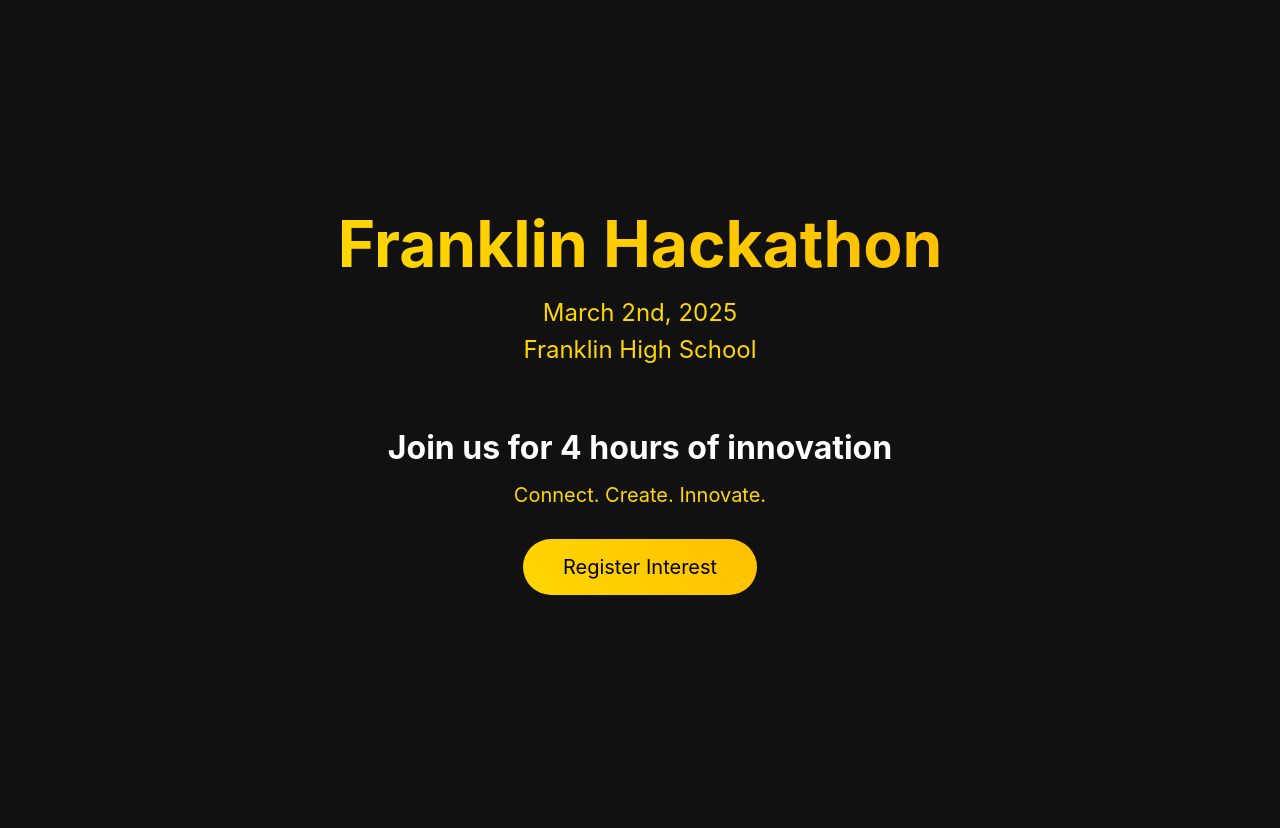
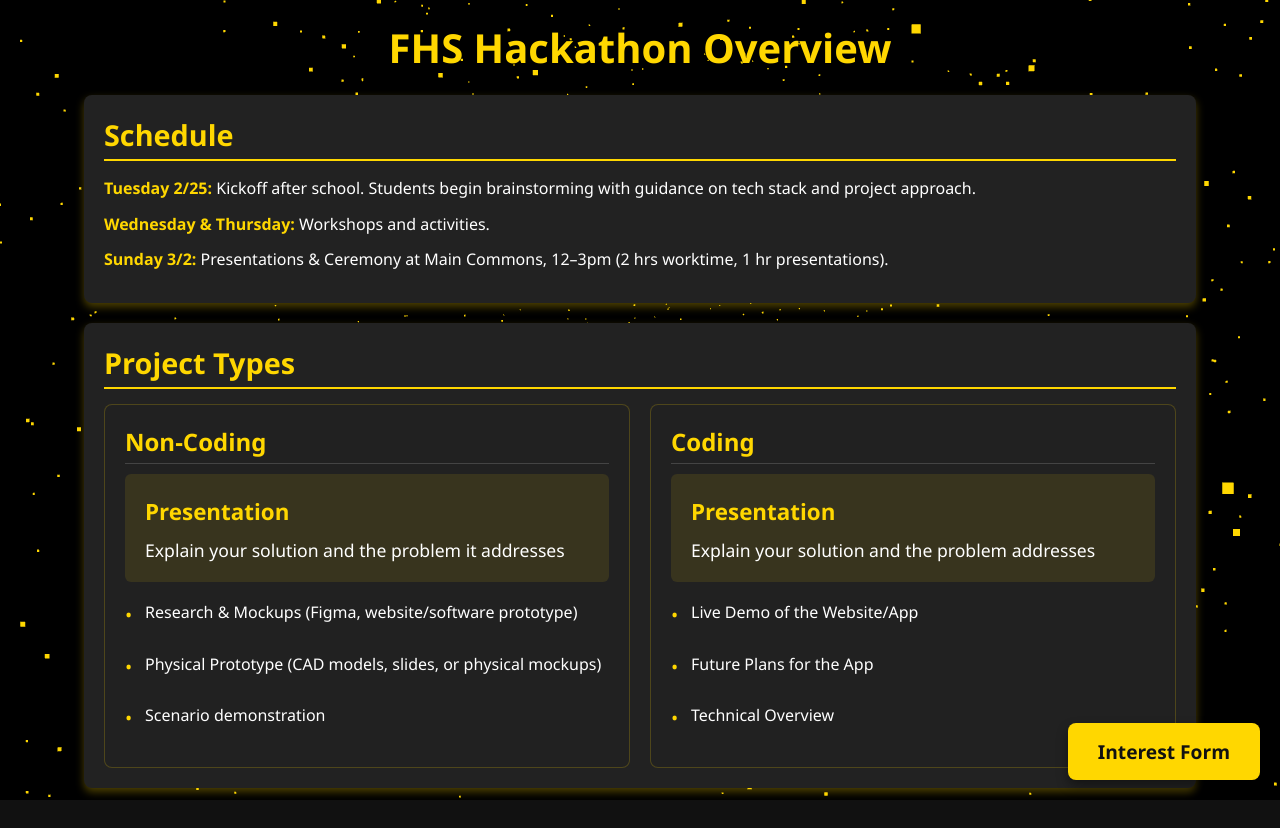
Before and after one commit to Kanwar-Ghuman/fhs-hackathon, a plain HTML site: page index.html in a window 1280 px wide. Before the commit the page ends 800 px from the top, so only its background shows below. Drawn offline with nearby package versions, Linux system fonts and the light colour scheme.

Commit message:
final website

```diff
--- a/index.html
+++ b/index.html
@@ -3,27 +3,82 @@
   <head>
     <meta charset="UTF-8" />
     <meta name="viewport" content="width=device-width, initial-scale=1.0" />
-    <title>Franklin Hackathon</title>
+    <title>FHS Hackathon</title>
     <link rel="stylesheet" href="style.css" />
   </head>
   <body>
     <div class="container">
-      <div class="header">
-        <h1>Franklin Hackathon</h1>
-        <p class="date">March 2nd, 2025</p>
-        <p class="location">Franklin High School</p>
-      </div>
-      <div class="main-content">
-        <h2>Join us for 4 hours of innovation</h2>
-        <p>Connect. Create. Innovate.</p>
+      <header>
+        <h1>FHS Hackathon Overview</h1>
+      </header>
+      <div class="content">
+        <section class="schedule card">
+          <h2>Schedule</h2>
+          <ul>
+            <li>
+              <strong>Tuesday 2/25:</strong> Kickoff after school. Students
+              begin brainstorming with guidance on tech stack and project
+              approach.
+            </li>
+            <li>
+              <strong>Wednesday &amp; Thursday:</strong> Workshops and
+              activities.
+            </li>
+            <li>
+              <strong>Sunday 3/2:</strong> Presentations &amp; Ceremony at Main
+              Commons, 12–3pm (2 hrs worktime, 1 hr presentations).
+            </li>
+          </ul>
+        </section>
+        <section class="project-types card">
+          <h2>Project Types</h2>
+          <div class="types">
+            <div class="noncoding">
+              <h3>Non-Coding</h3>
+              <ul>
+                <li class="project-item">
+                  <div class="item-title">Presentation</div>
+                  <div class="item-description">
+                    Explain your solution and the problem it addresses
+                  </div>
+                </li>
+                <li>
+                  Research &amp; Mockups (Figma, website/software prototype)
+                </li>
+                <li>
+                  Physical Prototype (CAD models, slides, or physical mockups)
+                </li>
+                <li>Scenario demonstration</li>
+              </ul>
+            </div>
+            <div class="coding">
+              <h3>Coding</h3>
+              <ul>
+                <li class="project-item">
+                  <div class="item-title">Presentation</div>
+                  <div class="item-description">
+                    Explain your solution and the problem addresses
+                  </div>
+                </li>
+                <li>Live Demo of the Website/App</li>
+                <li>Future Plans for the App</li>
+                <li>Technical Overview</li>
+              </ul>
+            </div>
+          </div>
+        </section>
+
         <a
-          href="https://forms.google.com/your-form-link"
+          href="https://docs.google.com/forms/d/e/1FAIpLzr3xymabEmBdTWaXVnvjHk1Ldxr4URASSs7tsJfrNng/viewform?usp=header"
           class="cta-button"
           target="_blank"
-          >Register Interest</a
+          >Interest Form</a
         >
       </div>
     </div>
+
+    <!-- Include Three.js -->
+    <script src="https://cdnjs.cloudflare.com/ajax/libs/three.js/r128/three.min.js"></script>
     <script src="script.js"></script>
   </body>
 </html>
--- a/script.js
+++ b/script.js
@@ -1,11 +1,76 @@
-document.addEventListener("DOMContentLoaded", function () {
-  // Add smooth scroll behavior
-  document.querySelectorAll('a[href^="#"]').forEach((anchor) => {
-    anchor.addEventListener("click", function (e) {
-      e.preventDefault();
-      document.querySelector(this.getAttribute("href")).scrollIntoView({
-        behavior: "smooth",
-      });
-    });
-  });
+const scene = new THREE.Scene();
+const camera = new THREE.PerspectiveCamera(
+  75,
+  window.innerWidth / window.innerHeight,
+  0.1,
+  1000
+);
+camera.position.z = 1;
+
+const renderer = new THREE.WebGLRenderer({ antialias: true });
+renderer.setSize(window.innerWidth, window.innerHeight);
+
+renderer.domElement.style.position = "absolute";
+renderer.domElement.style.top = "0";
+renderer.domElement.style.left = "0";
+renderer.domElement.style.zIndex = "0";
+
+document.body.appendChild(renderer.domElement);
+
+function randomInSphere(count, radius) {
+  const positions = new Float32Array(count * 3);
+  for (let i = 0; i < count; i++) {
+    const u = Math.random();
+    const v = Math.random();
+    const theta = 2 * Math.PI * u;
+    const phi = Math.acos(2 * v - 1);
+    const r = radius * Math.cbrt(Math.random());
+    const sinPhi = Math.sin(phi);
+    const x = r * sinPhi * Math.cos(theta);
+    const y = r * sinPhi * Math.sin(theta);
+    const z = r * Math.cos(phi);
+    positions[i * 3] = x;
+    positions[i * 3 + 1] = y;
+    positions[i * 3 + 2] = z;
+  }
+  return positions;
+}
+
+// Reduce the number of stars
+const count = 2000; // Reduced from 5000
+const radius = 1.2;
+const positions = randomInSphere(count, radius);
+
+const geometry = new THREE.BufferGeometry();
+geometry.setAttribute("position", new THREE.BufferAttribute(positions, 3));
+
+// Set the star color to yellow
+const material = new THREE.PointsMaterial({
+  color: "#ffd700", // Yellow color
+  size: 0.005,
+  transparent: true,
+  sizeAttenuation: true,
+  depthWrite: false,
 });
+
+const points = new THREE.Points(geometry, material);
+points.rotation.z = Math.PI / 4;
+scene.add(points);
+
+window.addEventListener("resize", () => {
+  const width = window.innerWidth;
+  const height = window.innerHeight;
+  renderer.setSize(width, height);
+  camera.aspect = width / height;
+  camera.updateProjectionMatrix();
+});
+
+const clock = new THREE.Clock();
+function animate() {
+  requestAnimationFrame(animate);
+  const delta = clock.getDelta();
+  points.rotation.x -= delta / 10;
+  points.rotation.y -= delta / 15;
+  renderer.render(scene, camera);
+}
+animate();
--- a/style.css
+++ b/style.css
@@ -1,3 +1,4 @@
+/* Reset and Base Styles */
 * {
   margin: 0;
   padding: 0;
@@ -5,65 +6,146 @@
 }
 
 body {
-  font-family: -apple-system, BlinkMacSystemFont, "Segoe UI", Roboto, Oxygen,
-    Ubuntu, Cantarell, sans-serif;
-  background: #111111;
-  color: white;
-  min-height: 100vh;
-  display: flex;
-  align-items: center;
-  justify-content: center;
+  font-family: "Segoe UI", Tahoma, Geneva, Verdana, sans-serif;
+  background: #111; /* Dark background */
+  color: #fff;
+  overflow: auto;
+  position: relative;
 }
 
 .container {
-  text-align: center;
-  padding: 2rem;
-  max-width: 800px;
+  position: relative;
+  z-index: 1; /* Ensure content is above the canvas */
+  width: 90%;
+  max-width: 1200px;
+  padding: 20px;
+  margin: 0 auto;
 }
 
-.header h1 {
-  font-size: 4rem;
-  margin-bottom: 1rem;
-  background: linear-gradient(45deg, #ffd700, #ffc000);
-  -webkit-background-clip: text;
-  -webkit-text-fill-color: transparent;
+/* Header */
+header {
+  text-align: center;
+  margin-bottom: 20px;
 }
 
-.date,
-.location {
-  font-size: 1.5rem;
-  margin-bottom: 0.5rem;
+header h1 {
+  font-size: 2.5rem;
   color: #ffd700;
 }
 
-.main-content {
-  margin-top: 4rem;
+/* Card Styles */
+.card {
+  background: #222;
+  border-radius: 8px;
+  box-shadow: 0 4px 8px rgba(255, 215, 0, 0.3);
+  padding: 20px;
+  margin-bottom: 20px;
 }
 
-.main-content h2 {
-  font-size: 2rem;
-  margin-bottom: 1rem;
-  color: #ffffff;
+.card h2 {
+  font-size: 1.8rem;
+  margin-bottom: 15px;
+  color: #ffd700;
+  border-bottom: 2px solid #ffd700;
+  padding-bottom: 5px;
 }
 
-.main-content p {
-  font-size: 1.25rem;
-  margin-bottom: 2rem;
+.card ul {
+  list-style: none;
+  padding-left: 0;
+}
+
+.card li {
+  margin-bottom: 10px;
+  line-height: 1.6;
+}
+
+.card strong {
   color: #ffd700;
 }
 
+/* Project Types Columns */
+.types {
+  display: flex;
+  gap: 20px;
+  flex-wrap: wrap;
+}
+
+.types > div {
+  flex: 1;
+  min-width: 280px;
+  background: rgba(34, 34, 34, 0.8);
+  padding: 20px;
+  border-radius: 8px;
+  border: 1px solid rgba(255, 215, 0, 0.2);
+}
+
+.types h3 {
+  font-size: 1.5rem;
+  margin-bottom: 10px;
+  color: #ffd700;
+  border-bottom: 1px solid #444;
+  padding-bottom: 5px;
+}
+
+.types ul li:not(.project-item) {
+  padding: 8px 0;
+  position: relative;
+  padding-left: 20px;
+}
+
+.types ul li:not(.project-item)::before {
+  content: "•";
+  color: #ffd700;
+  position: absolute;
+  left: 0;
+  font-size: 1.2em;
+}
+
+.project-item {
+  background: rgba(255, 215, 0, 0.1);
+  border-radius: 6px;
+  padding: 20px;
+  margin-bottom: 20px;
+}
+
+.item-title {
+  font-size: 1.4rem;
+  color: #ffd700;
+  font-weight: bold;
+  margin-bottom: 8px;
+}
+
+.item-description {
+  color: #ffffff;
+  font-size: 1.1rem;
+  line-height: 1.4;
+}
+
 .cta-button {
-  display: inline-block;
-  padding: 1rem 2.5rem;
-  font-size: 1.25rem;
-  background: linear-gradient(45deg, #ffd700, #ffc000);
-  color: #000000;
+  position: fixed;
+  bottom: 20px;
+  right: 20px;
+  padding: 15px 30px; /* Increased padding for a larger clickable area */
+  font-size: 1.2rem; /* Bigger text size */
+  background: #ffd700; /* Yellow background */
+  color: #111; /* Dark text for contrast */
   text-decoration: none;
-  border-radius: 30px;
-  transition: transform 0.3s ease, box-shadow 0.3s ease;
+  font-weight: bold;
+  border-radius: 8px; /* Slightly larger border radius */
+  box-shadow: 0 6px 12px rgba(0, 0, 0, 0.4); /* Stronger shadow for depth */
+  transition: transform 0.3s ease, background 0.3s ease;
+  z-index: 2; /* Ensure it sits above other elements */
 }
 
 .cta-button:hover {
-  transform: translateY(-2px);
-  box-shadow: 0 5px 15px rgba(255, 215, 0, 0.3);
+  background: #e6c200;
+  transform: scale(1.1); /* Scale up on hover for a prominent effect */
 }
+
+canvas {
+  position: absolute;
+  top: 0;
+  left: 0;
+  z-index: 0;
+}
```
